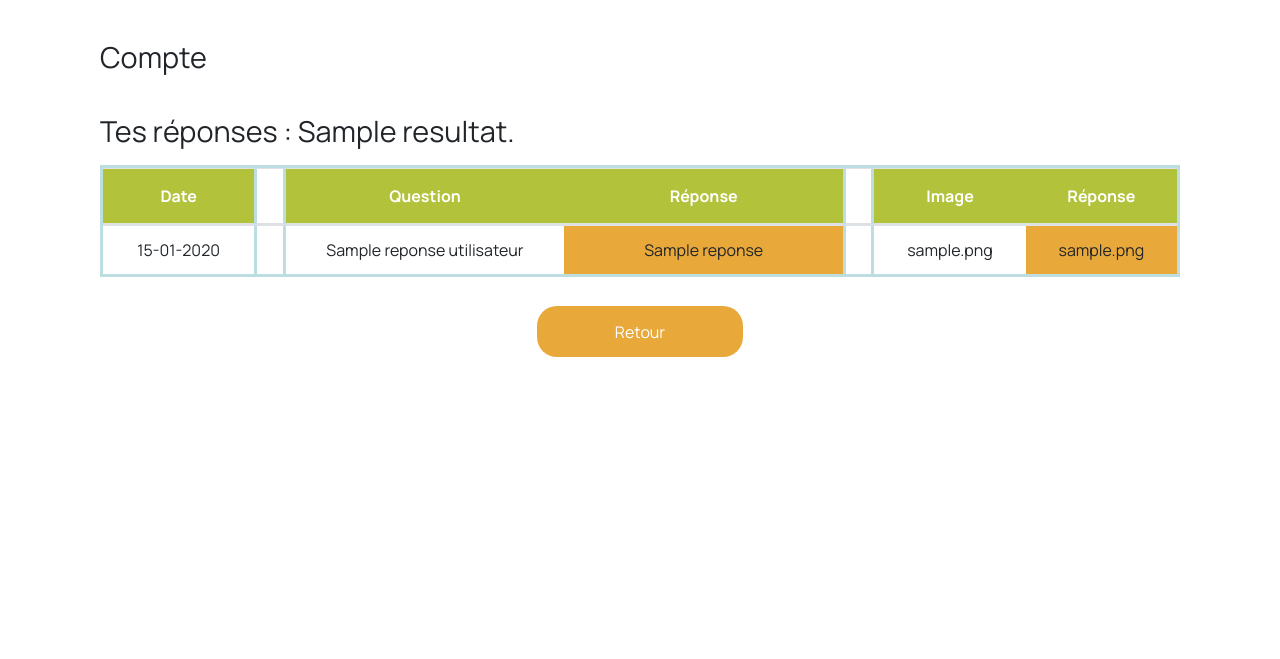
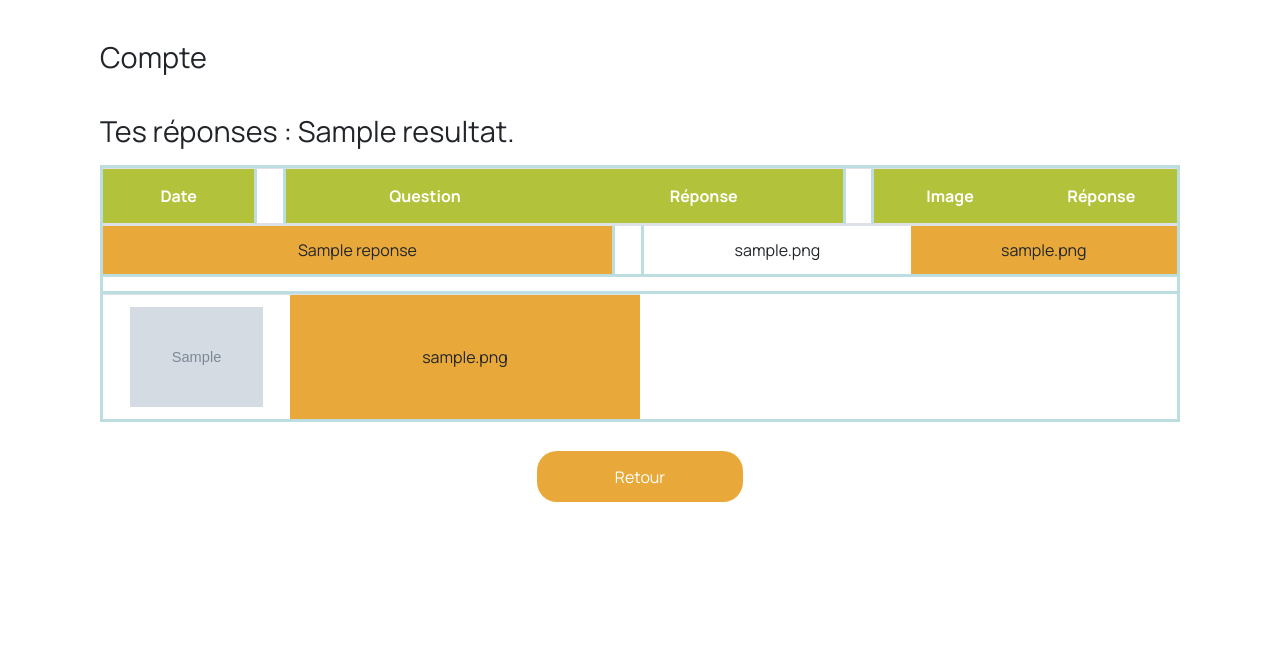
Before and after one commit to Veraghe/quiz, a Symfony app: template quizz/templates/utilisateur/compte.html.twig in a window 1280 px wide. Shown: the part 102-761 px from the top of the page. Run offline with Twig, Linux system fonts and the light colour scheme; the template is opened without the code that fills it: most values are stand-ins (such as "Sample title", 1, 10 or a date in 2020); grey boxes marked "Sample" are stand-in pictures; some libraries are stand-ins or nearby versions; some web fonts are replaced.

Commit message:
aprem 28/07/2020

```diff
--- a/quizz/public/css/styles.css
+++ b/quizz/public/css/styles.css
@@ -255,8 +255,21 @@ td a {
     border-right: var(--color-bleu-clair) solid 3px;
     border-left: var(--color-bleu-clair) solid 3px;
 }
+.separationH{
+    height: 20px;
+    border-top: solid 3px var(--color-bleu-clair);
+    border-bottom: solid 3px var(--color-bleu-clair);
+}
 .none{
     display: none;
+}
+tr.imagequizCompte{
+    width: 50%;
+    float: left;
+    min-height: 100px;
+}
+.imageCompte{
+    height: 100px;
 }
 /* ------------------------------- CONNEXION -- */
 .ligne{
@@ -387,7 +400,7 @@ fieldset.form-group{
     padding: 0;
     width: auto;
 }
-legend.col-form-label, div.form-group label{
+legend.col-form-label, .labelTextarea{
     text-align: center;
     background-color: var(--color-vert);
     border-radius: 20px 20px 0 0;
--- a/quizz/templates/utilisateur/compte.html.twig
+++ b/quizz/templates/utilisateur/compte.html.twig
@@ -10,7 +10,7 @@
     {# <p>score: {{ app.user.score}}</p> #}
     <h1>Tes réponses : {{resultat}}.</h1>
     <table class="table">
-            <thead class="vert">
+        <thead class="vert">
             <tr>
                 <th>Date</th>
                 <th class="separation"></th>
@@ -25,16 +25,23 @@
 
         {% for key, reponse_utilisateur in reponse_utilisateurs %}
             <tr>
+                {% if valeurReponse[key] == "" %}
+                <td class="none"></td>
+                {% else %}
                 <td>{{ reponse_utilisateur.Date|date('d-m-Y ') }}</td>
                 <td class="separation"></td>
                 <td class="flexG">{{ reponse_utilisateur.Question}}</td>
+                {% endif %}
+
+
+
                 {# Si la réponse est bonne afficher en vert et fause en orange#}
 
                 {% if valeurReponse[key] == 0 %}
 
                     <td class="orange flexG">{{ reponse_utilisateur.Reponse}}</td>
                 {% elseif valeurReponse[key] == "" %}
-                    <td class="gris flexG"></td>
+                    <td class="gris flexG none"></td>
                 {% elseif valeurReponse[key] == 2 %}
                     <td class="bleu flexG">{{ reponse_utilisateur.ReponseTextarea}}</td>
                 {% else %}
@@ -56,10 +63,28 @@
             </tr>
         {% else %}
             <tr>
-                <td colspan="2">Aucun enregistrement trouvé</td>
+                <td colspan="2">Aucun quiz trouvé</td>
             </tr>
         {% endfor %}
+        <tr class="separationH"></tr>
+         {% for key, reponseQuizImage in reponseQuizImages %}
+         <tr class="imagequizCompte">
+                <td class="flexP"><img class="imageQuiz imageCompte" src="{{ asset(reponseQuizImage.Image) }}" alt=""></td>
+                {#  #}
+                {% if valeurReponse[key] != "" %}
+                    <td class="gris"></td>
+                {% elseif valeurok[key] == 1 %}
+                    <td class="vert">{{ reponseQuizImage.ReponseImage}}</td>
 
+                {% else %}
+                    <td class="orange">{{ reponseQuizImage.ReponseImage}}</td>
+                {% endif %}
+            </tr>
+         {% else %}
+            <tr>
+                <td colspan="2">Aucun quiz image trouvé</td>
+            </tr>
+        {% endfor %}
         </tbody>
     </table>
 
```
Also changed, not shown: quizz/src/Controller/QuestionnaireController.php (+33 -23 lines), quizz/src/Controller/ReponseUtilisateurController.php (+9 -10 lines).
